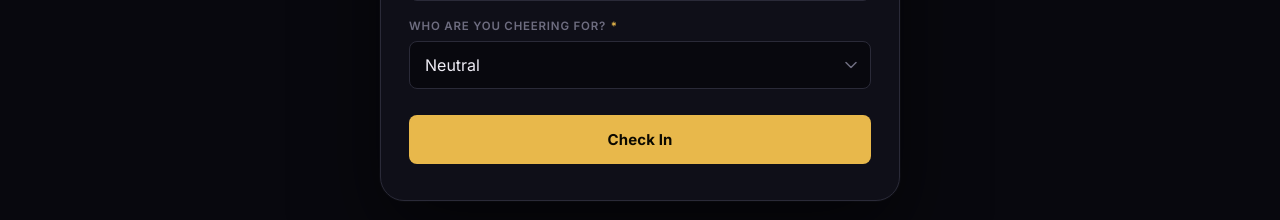
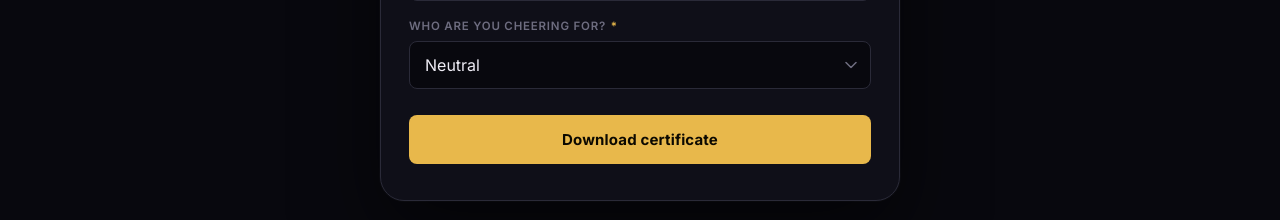
Before and after one commit to ridbay/Ummah-Twitter-FC-Website, a Vue app: page /register in a window 1280 px wide. Shown: the part 860-1080 px from the top of the page. Built offline with nearby package versions, Linux system fonts and the light colour scheme; no server answers.

Commit message:
Download certificate

```diff
--- a/src/views/CheckIn.vue
+++ b/src/views/CheckIn.vue
@@ -422,13 +422,13 @@ async function downloadTicket() {
             </div>
 
             <button type="submit" class="btn-submit" :class="{ loading: state === 'loading' }" :disabled="state === 'loading'">
-              <span v-if="state !== 'loading'">Check In</span>
+              <span v-if="state !== 'loading'">Download certificate</span>
               <span v-else class="btn-loading">
                 <svg class="spinner" width="16" height="16" viewBox="0 0 16 16" fill="none">
                   <circle cx="8" cy="8" r="6" stroke="currentColor" stroke-width="2" opacity="0.25"/>
                   <path d="M8 2a6 6 0 0 1 6 6" stroke="currentColor" stroke-width="2" stroke-linecap="round"/>
                 </svg>
-                Checking in…
+                Downloading…
               </span>
             </button>
 
```
